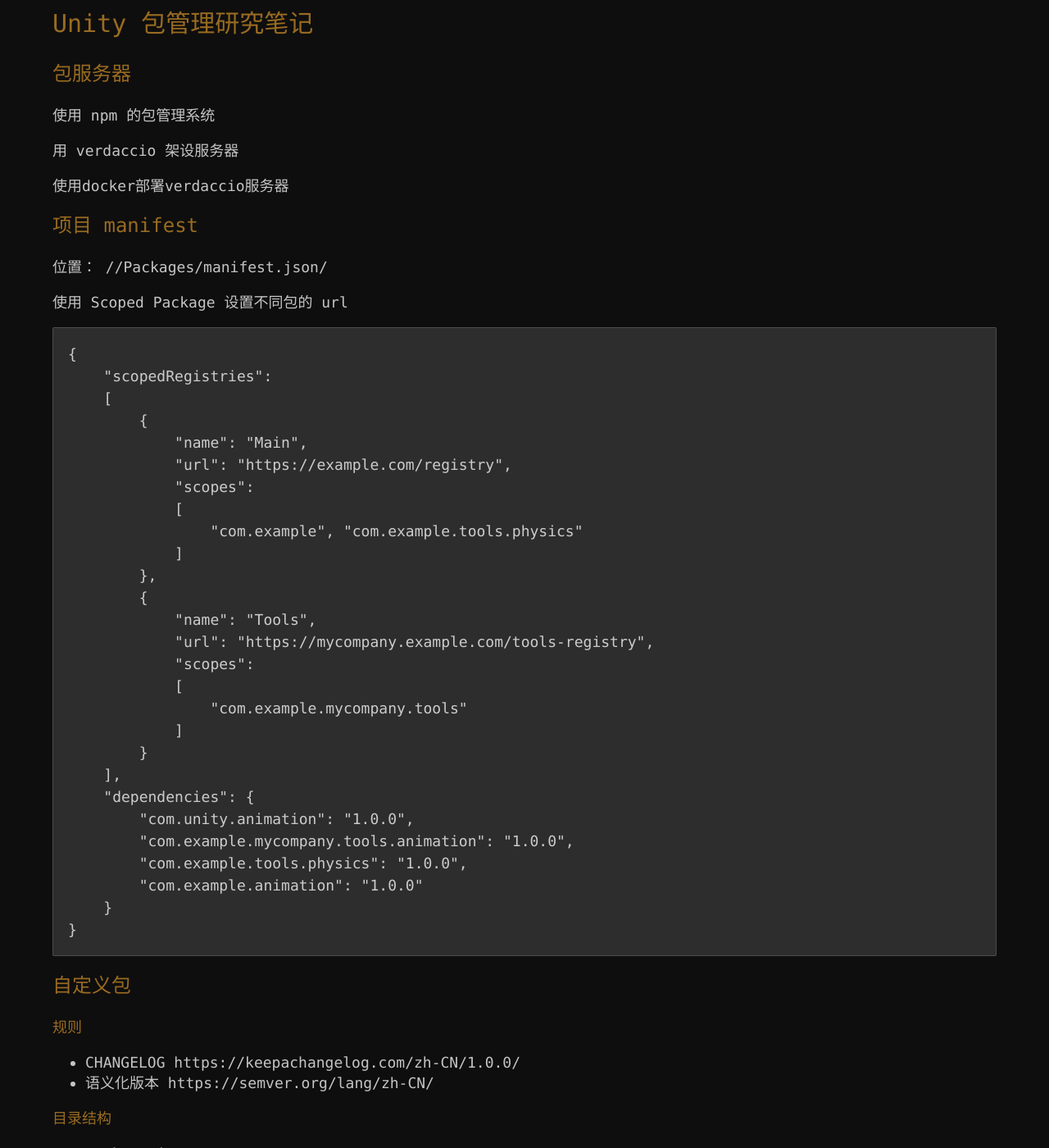
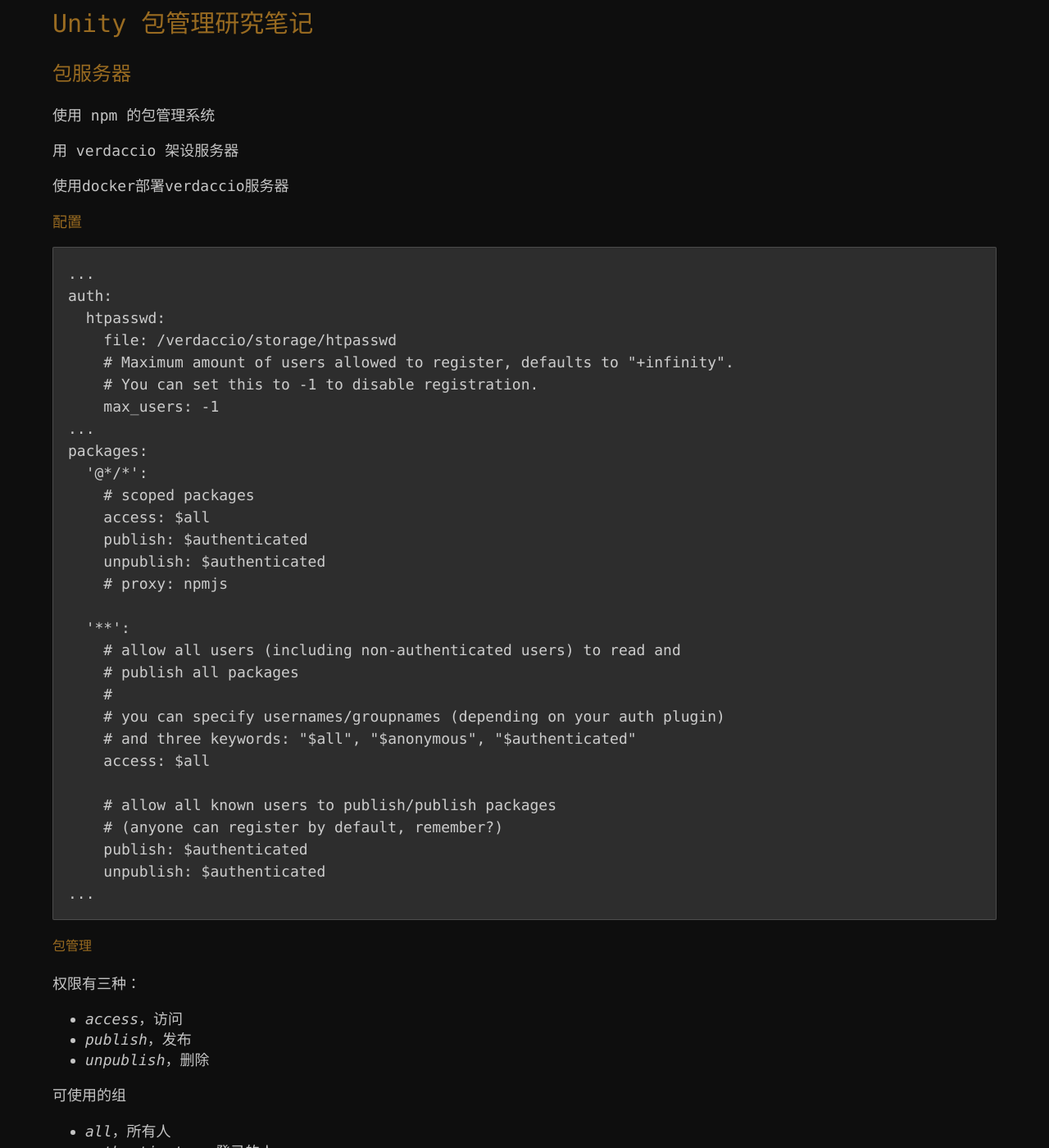
Before and after one commit to wood9366/wood9366.github.io, a Jekyll site: the page built from _posts/2020-08-19-unity-package-research.md, in a window 1280 px wide and 1400 px high, scrolled down 213 px. Shown: the whole window at 82% size. Built offline with Jekyll 4.4.1, drawn with Linux system fonts in a browser that asks for light colours; our own code applies the rules of GitHub Pages for plain Markdown files; some of the changed text lies outside the part shown.

Commit message:
Unity包管理笔记添加Verdaccio配置和包上传相关

````diff
--- a/_posts/2020-08-19-unity-package-research.md
+++ b/_posts/2020-08-19-unity-package-research.md
@@ -6,6 +6,62 @@
 用 verdaccio 架设服务器
 
 使用docker部署verdaccio服务器
+
+### 配置
+```yaml
+...
+auth:
+  htpasswd:
+    file: /verdaccio/storage/htpasswd
+    # Maximum amount of users allowed to register, defaults to "+infinity".
+    # You can set this to -1 to disable registration.
+    max_users: -1
+...
+packages:
+  '@*/*':
+    # scoped packages
+    access: $all
+    publish: $authenticated
+    unpublish: $authenticated
+    # proxy: npmjs
+
+  '**':
+    # allow all users (including non-authenticated users) to read and
+    # publish all packages
+    #
+    # you can specify usernames/groupnames (depending on your auth plugin)
+    # and three keywords: "$all", "$anonymous", "$authenticated"
+    access: $all
+
+    # allow all known users to publish/publish packages
+    # (anyone can register by default, remember?)
+    publish: $authenticated
+    unpublish: $authenticated
+...
+```
+
+#### 包管理
+权限有三种：
+- *access*，访问
+- *publish*，发布
+- *unpublish*，删除
+
+可使用的组
+- *all*，所有人
+- *authenticaten*，登录的人
+- *anonymous*，匿名用户
+
+#### 用户管理
+`max_users`可以设置支持最大用户数，默认（不设置）为无限用户
+
+客户端可以使用`npm login`来注册用户
+
+`max_users`设置为*-1*，关闭用户功能
+
+可以使用htpasswd命令来管理用户
+
+- 添加用户，`htpasswd <passwd-file> <user-name>`，根据提示输入密码
+- 删除用户，`htpasswd -D <passwd-file> <user-name>`
 
 ## 项目 manifest
 位置： /<ProjectDir>/Packages/manifest.json/
@@ -139,5 +195,8 @@
 标记包的 tag
 
 ### 上传包
-- npm login
-- npm publish
+要先登录npm的用户
+
+使用`npm login --registry http://<npm-repo>:4873`，来注册用户
+
+使用`npm publish --registry http://<npm-repo>:4873`，来发布包
````
